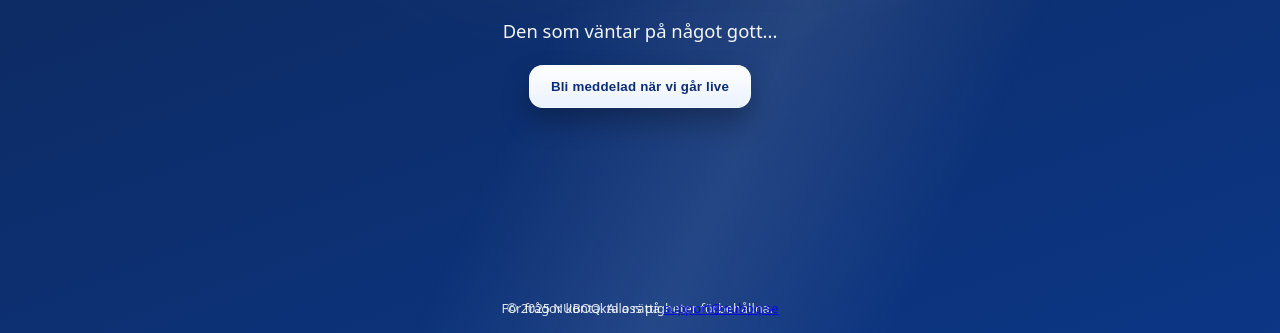
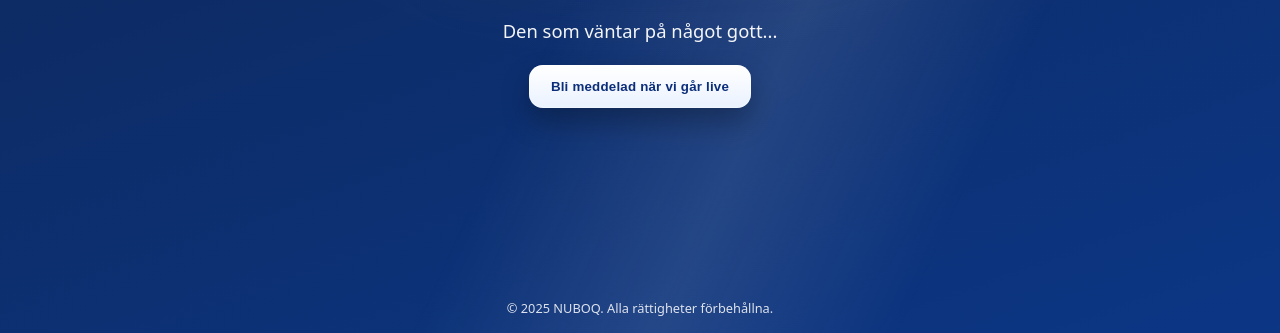
Before and after one commit to DeDanne96/nuboq-inc, a plain HTML site: page index.html in a window 1280 px wide. Shown: the part 467-800 px from the top of the page. Drawn offline with Linux system fonts and the light colour scheme.

Commit message:
Update index.html

```diff
--- a/index.html
+++ b/index.html
@@ -235,7 +235,6 @@
   </div>
 
   <footer>© 2025 NUBOQ. Alla rättigheter förbehållna.</footer>
-  <footer>För frågor kontakta oss på <a href="mailto:support@nuboq.se">support@nuboq.se</footer>
 
   <script>
     // ——— Konfiguration ———
```
